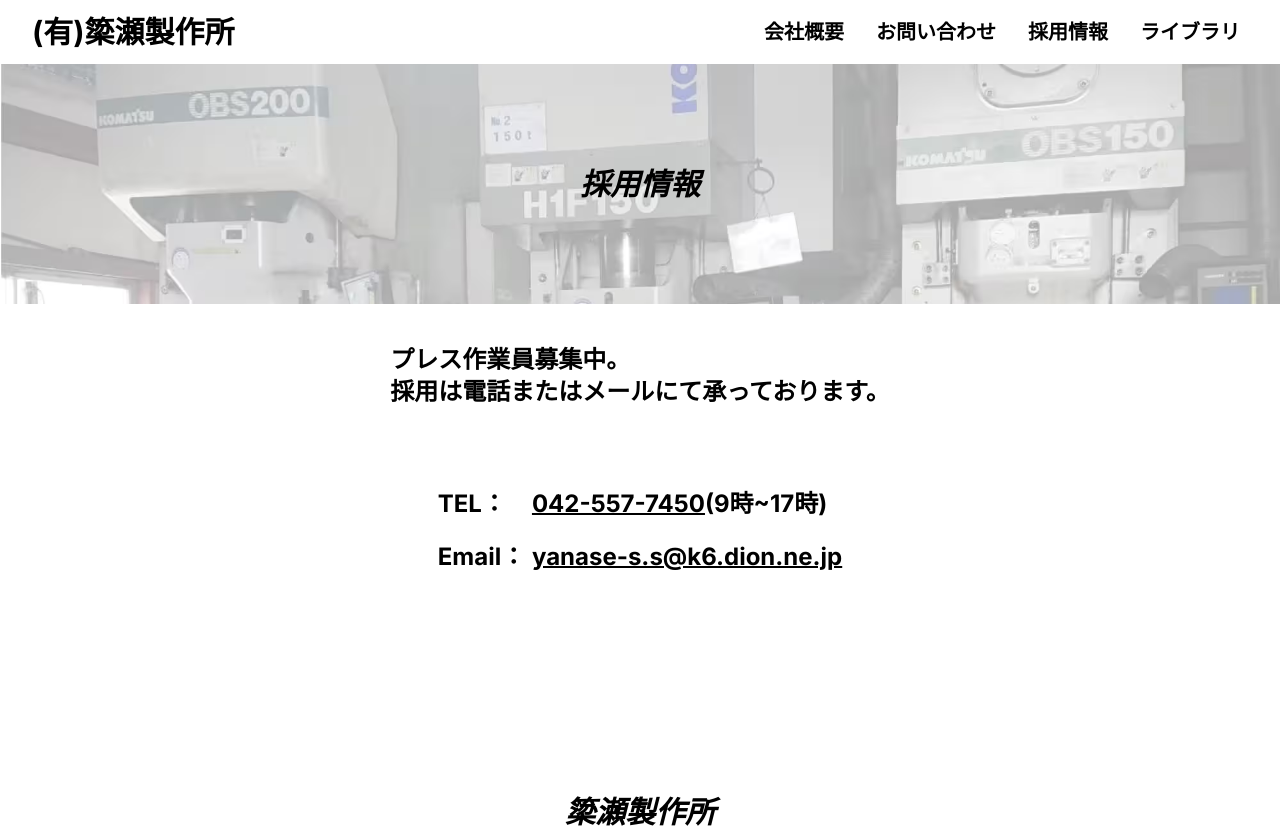
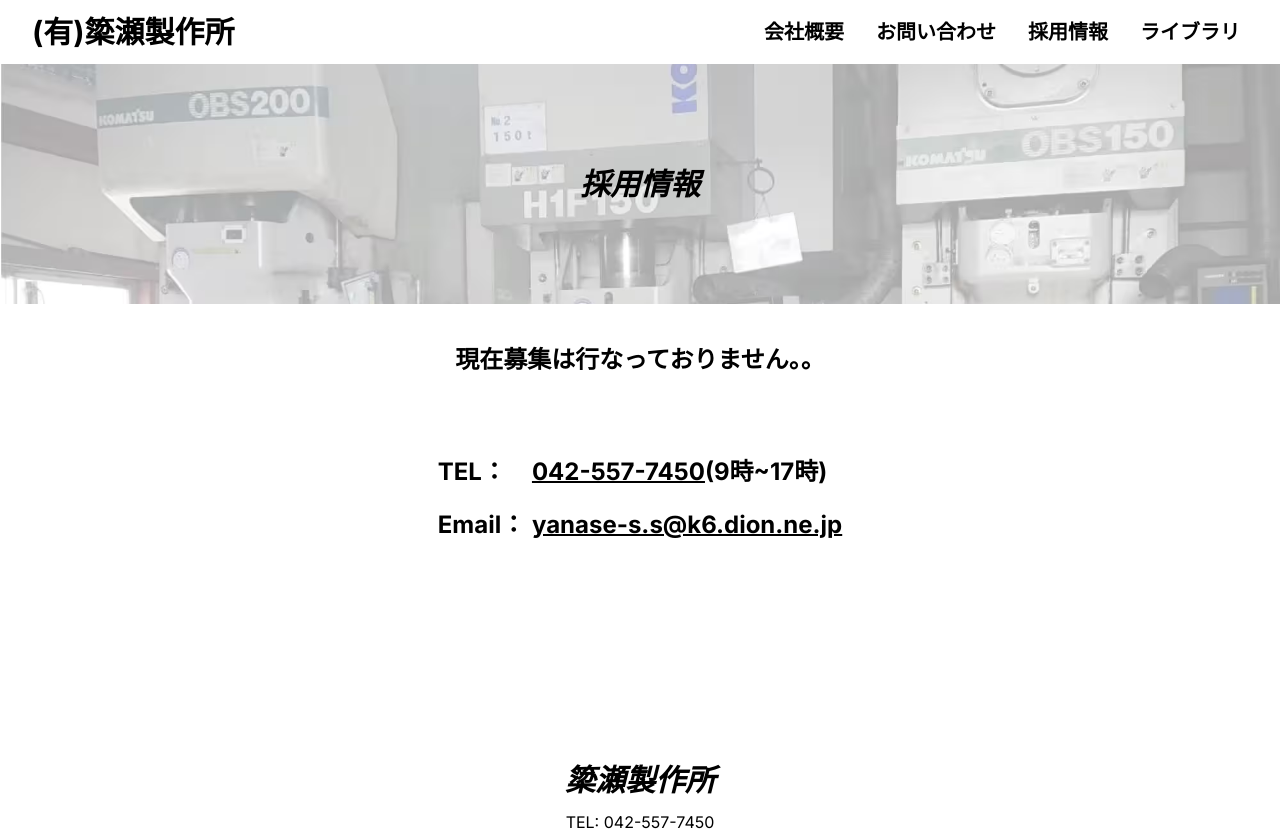
Before and after one commit to yuji-bvb/yanase-ss, a Next.js app in the folder my-app/: page /recruit in a window 1280 px wide. Shown: the top 831 px of the page. Built offline with nearby package versions, Linux system fonts and the light colour scheme.

Commit message:
採用情報編集

```diff
--- a/my-app/app/recruit/page.tsx
+++ b/my-app/app/recruit/page.tsx
@@ -16,7 +16,7 @@ export default function Recruit() {
         </div>
       </div>
       <div className="text-lg sm:text-2xl font-bold flex flex-col items-center p-10">
-        プレス作業員募集中。<br></br> 採用は電話またはメールにて承っております。
+        現在募集は行なっておりません。。
       </div>
       <table className="table-fixed border-spacing-48 text-lg sm:text-2xl font-bold flex flex-col items-center justify-between p-5">
         <tbody>
```
